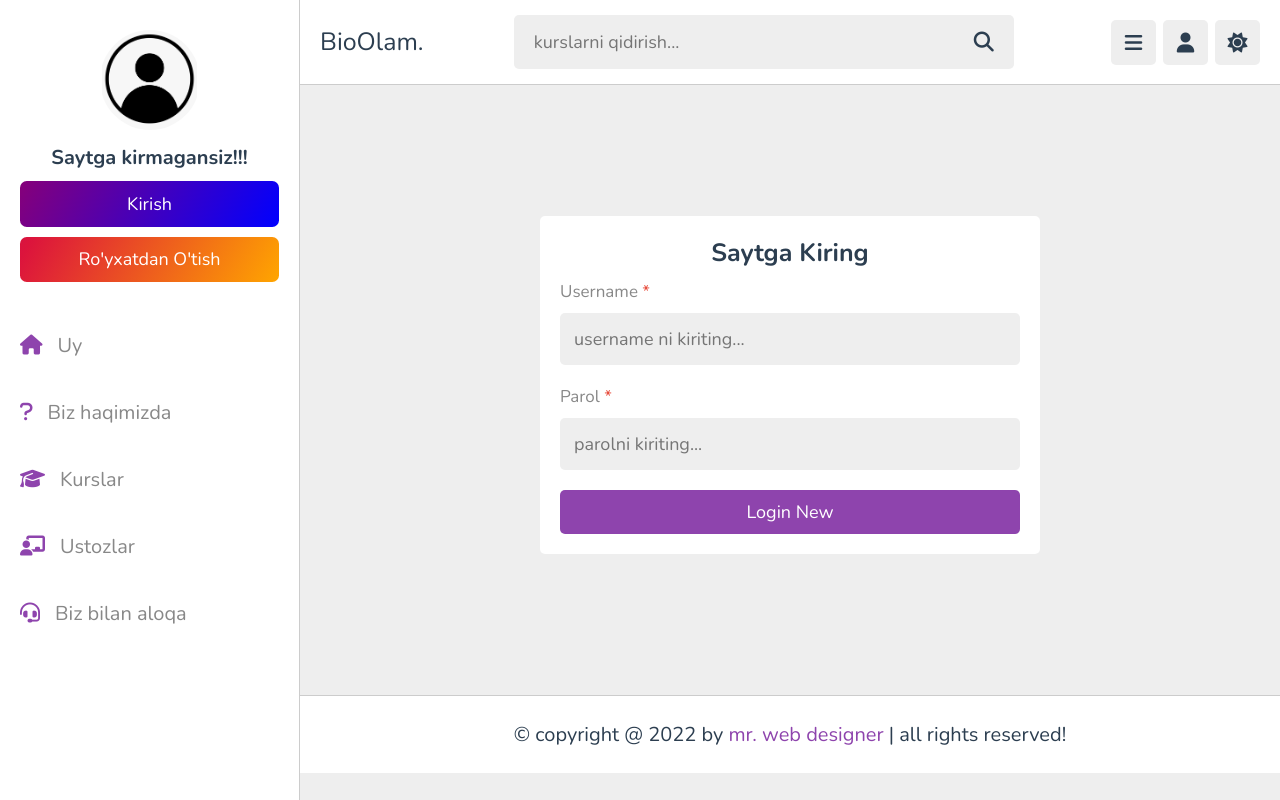
After one commit to Asliddinbek1229/bio-olam-web, a Django app: template templates/registration/login.html in a window 1280 px wide. The commit adds this page. Run offline with Django 5.2, Linux system fonts and the light colour scheme; the template is opened without the code that fills it, so the values that code supplies are empty; some libraries are stand-ins or nearby versions.

Commit message:
Added login and logout pages

```diff
--- a/config/settings.py
+++ b/config/settings.py
@@ -124,7 +124,7 @@ STATIC_ROOT = BASE_DIR / "staticfiles"
 MEDIA_URL = "/media/"
 MEDIA_ROOT = BASE_DIR / "media"
 
-AUTH_USER_MODEL = "users.CustomUser"
+# AUTH_USER_MODEL = "users.CustomUser"
 
 
 # Default primary key field type
--- a/static/css/style.css
+++ b/static/css/style.css
@@ -180,6 +180,12 @@ section{
 
 .header .flex .search-form button:hover{
    color: var(--main-color);
+}
+
+.header .flex .icons {
+   display: flex;
+   justify-content: center;
+   align-items: center;
 }
 
 .header .flex .icons div{
@@ -1296,6 +1302,58 @@ section{
    color:var(--main-color);
 }
 
+#btn-signup {
+  padding: 0.6em 1.2em;
+  border-radius: 0.375em;
+  cursor: pointer;
+  color: white;
+  background: linear-gradient(120deg, darkmagenta, crimson, orange);
+  background-size: 200% 100%;
+  background-position: 100% 0;
+  transition: background-position .5s;
+}
+
+#btn-signup:hover {
+  background-position: 0 0;
+}
+
+#btn-login {
+  padding: 0.6em 1.2em;
+  border-radius: 0.375em;
+  cursor: pointer;
+  color: white;
+  background: linear-gradient(120deg, red, blue);
+  background-size: 200% 100%;
+  background-position: 100% 0;
+  transition: background-position .5s;
+}
+
+#btn-login:hover {
+   background-position: 0 0;
+}
+
+.toltipText {
+   top: 60px;
+   right: 13px;
+   visibility: hidden;
+   width: 60px;
+   height: 38px;
+   text-align: center;
+   font-size: 15px;
+   background-color: black;
+   color: #fff;
+   text-align: center;
+   /* padding: 5px 0; */
+   border-radius: 6px;
+   position: absolute;
+   z-index: 1;
+}
+
+#logout-btn:hover .toltipText {
+   visibility: visible;
+}
+
+
 
 
 @media (max-width:1200px){
@@ -1370,7 +1428,9 @@ section{
    }
 
    .about .row .image img{
-      height: 25rem;
+      he.btn-signup {
+
+      }ight: 25rem;
    }
 
 }
--- a/templates/base.html
+++ b/templates/base.html
@@ -32,6 +32,12 @@
          <div id="search-btn" class="fas fa-search"></div>
          <div id="user-btn" class="fas fa-user"></div>
          <div id="toggle-btn" class="fas fa-sun"></div>
+         {% if request.user.is_authenticated %}
+         <div id="logout-btn"><a href="{% url "logout" %}">
+            <i class="fa-solid fa-right-from-bracket"></i>
+            <span class="toltipText">Chiqish</span>
+         </a></div>
+         {% endif %}
       </div>
 
       <div class="profile">
@@ -54,13 +60,21 @@
    <div id="close-btn">
       <i class="fas fa-times"></i>
    </div>
-
-   <div class="profile">
-      <img src="{% static 'images/pic-1.jpg' %}" class="image" alt="">
-      <h3 class="name">Asliddin Dagaraliyev</h3>
-      <p class="role">Dasturchi</p>
-      <a href="profile.html" class="btn">Profilni ko'rish</a>
-   </div>
+   {% if request.user.is_authenticated %}
+      <div class="profile">
+         <img src="{% static 'images/user.png' %}" class="image" alt="User">
+         <h3 class="name">Asliddin Dagaraliyev</h3>
+         <p class="role">Dasturchi</p>
+         <a href="profile.html" class="btn">Profilni ko'rish</a>
+      </div>
+   {% else %}
+      <div class="profile">
+         <img src="{% static 'images/user.png' %}" class="image" alt="User">
+         <h3 class="name">Saytga kirmagansiz!!!</h3>
+         <a href="{% url "login" %}" class="btn" id="btn-login">Kirish</a>
+         <a href="#" class="btn" id="btn-signup">Ro'yxatdan o'tish</a>
+      </div>
+   {% endif %}
 
    <nav class="navbar">
       <a href="home.html"><i class="fas fa-home"></i><span>Uy</span></a>
--- /dev/null
+++ b/templates/registration/login.html
@@ -0,0 +1,20 @@
+{% extends "base.html" %}
+{% block title %}<title>Kirish</title>{% endblock title %}
+
+{% block content %}
+
+<section class="form-container">
+
+    <form action="#" method="post" enctype="multipart/form-data">
+       {% csrf_token %}
+       <h3>Saytga kiring</h3>
+       <p>Username <span>*</span></p>
+       <input type="text" name="username" placeholder="username ni kiriting..." required maxlength="50" class="box">
+       <p>Parol <span>*</span></p>
+       <input type="password" name="password" placeholder="parolni kiriting..." required maxlength="20" class="box">
+       <input type="submit" value="login new" name="submit" class="btn">
+    </form>
+
+ </section>
+
+{% endblock content %}
--- a/templates/registration/signup.html
+++ b/templates/registration/signup.html
@@ -5,7 +5,7 @@
 <section class="form-container">
 
     <form action="" method="post" enctype="multipart/form-data">
-       <h3>register now</h3>
+       <h3>Ro'yxatdan o'tish</h3>
        <p>your name <span>*</span></p>
        <input type="text" name="name" placeholder="enter your name" required maxlength="50" class="box">
        <p>your email <span>*</span></p>
--- a/users/urls.py
+++ b/users/urls.py
@@ -1 +1,8 @@
 from django.urls import path
+from .views import user_login, logout_view
+
+
+urlpatterns = [
+    path('login/', user_login, name='login'),
+    path('logout/', logout_view, name='logout'),
+]
```
Also changed, not shown: users/admin.py (+16 -16 lines), users/forms.py (+5 -13 lines), users/models.py (+14 -14 lines), users/views.py (+36 -7 lines), db.sqlite3, static/images/user.png (added), users/migrations/0001_initial.py (deleted).
